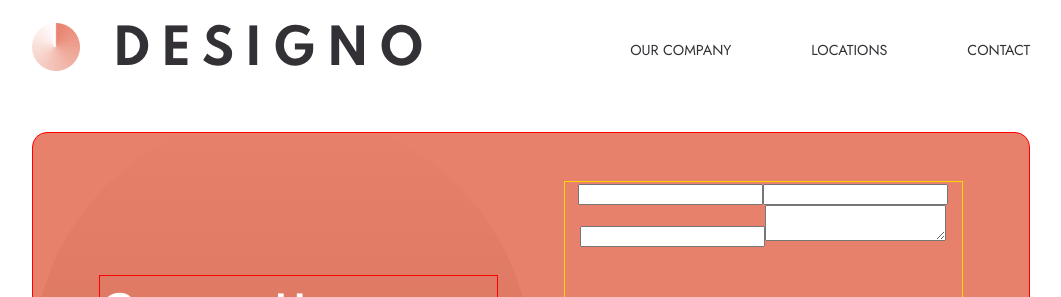
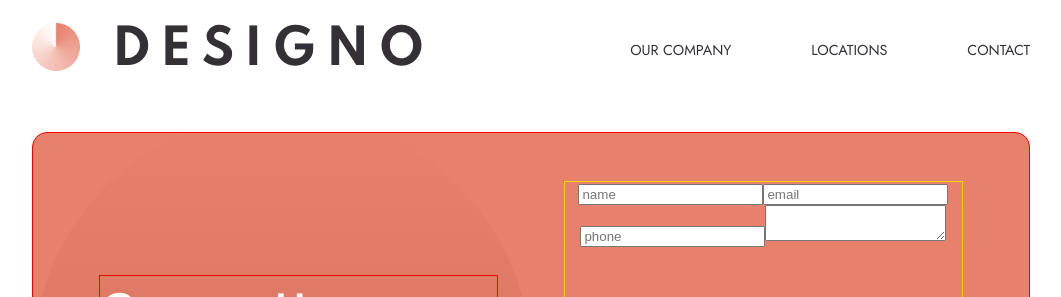
Before and after one commit to SJellen/designo, a Next.js app: page /contact in a window 1280 px wide. Shown: the top 297 px of the page, without its empty margins (109-1170 px from the left). Built offline with nearby package versions, Linux system fonts and the light colour scheme.

Commit message:
starting work on Contact form section

```diff
--- a/components/Contact/Hero.js
+++ b/components/Contact/Hero.js
@@ -9,10 +9,10 @@ export default function About() {
                 <p>Ready to take it to the next level? Let’s talk about your project or idea and find out how we can help your business grow. If you are looking for unique digital experiences that’s relatable to your users, drop us a line.</p>
             </div>
             <div className={styles.form}>
-                <input></input>
-                <input></input>
-                <input></input>
-                <textarea></textarea>
+                <input placeholder="name" />
+                <input placeholder="email" />
+                <input placeholder="phone" />
+                <textarea />
             </div>
         </div>
     )
```
